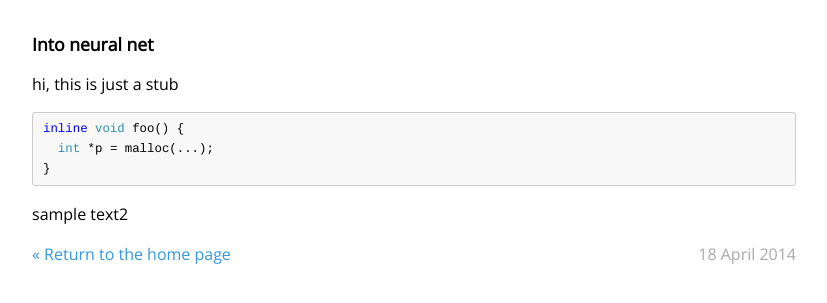
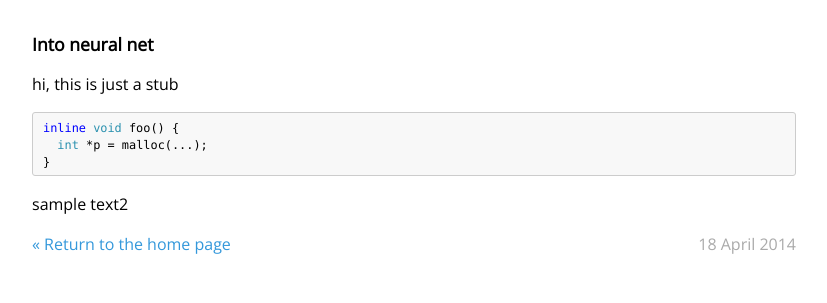
Before and after one commit to lugovskoy/lugovskoy.github.io, a Jekyll site: the page built from _posts/2014-08-02-into-neural-net.md, in a window 1280 px wide. Shown: the top 303 px of the page, without its empty margins (226-1053 px from the left). Built offline with Jekyll 4.4.1, drawn with Linux system fonts in a browser that asks for light colours; some web fonts are replaced.

Commit message:
Update main.css

```diff
--- a/css/main.css
+++ b/css/main.css
@@ -99,7 +99,7 @@
 
 .title {
     margin-top:.4em;
-    font-family: 'Artifika'
+    font-family:Artifika
 }
 
 .meta {
@@ -107,12 +107,12 @@
 }
 
 code,pre {
-    font-family: Cousine,monaco,monospace
+    font-family:Consolas, Cousine, monospace
 }
 
 code {
     padding:2px 4px;
-    font-size:95%;
+    font-size:1em;
     color:#c7254e;
     background-color:#f9f2f4;
     border-radius:4px
@@ -123,7 +123,7 @@
     padding:10px;
     margin:0 0 10.5px;
     font-size:14px;
-    line-height:1.42857;
+    line-height:1.2;
     word-break:break-all;
     word-wrap:break-word;
     white-space:pre-wrap
@@ -131,7 +131,7 @@
 
 pre code {
     padding:0;
-    font-size:12.39px;
+    font-size:85%;
     color:inherit;
     background-color:transparent
 }
```
